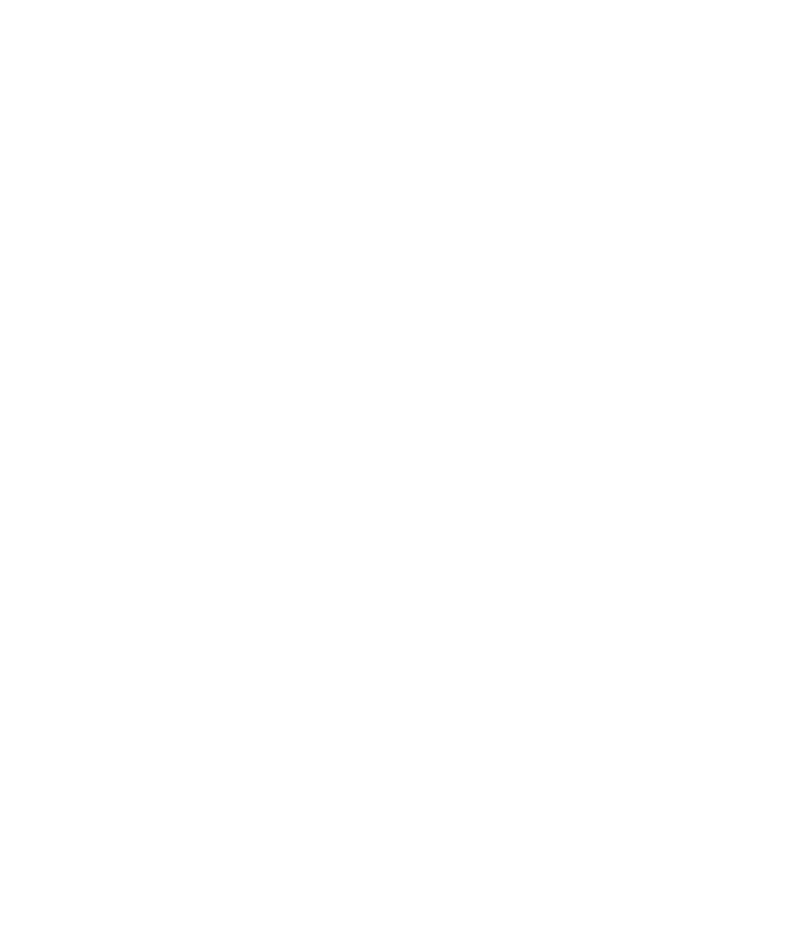
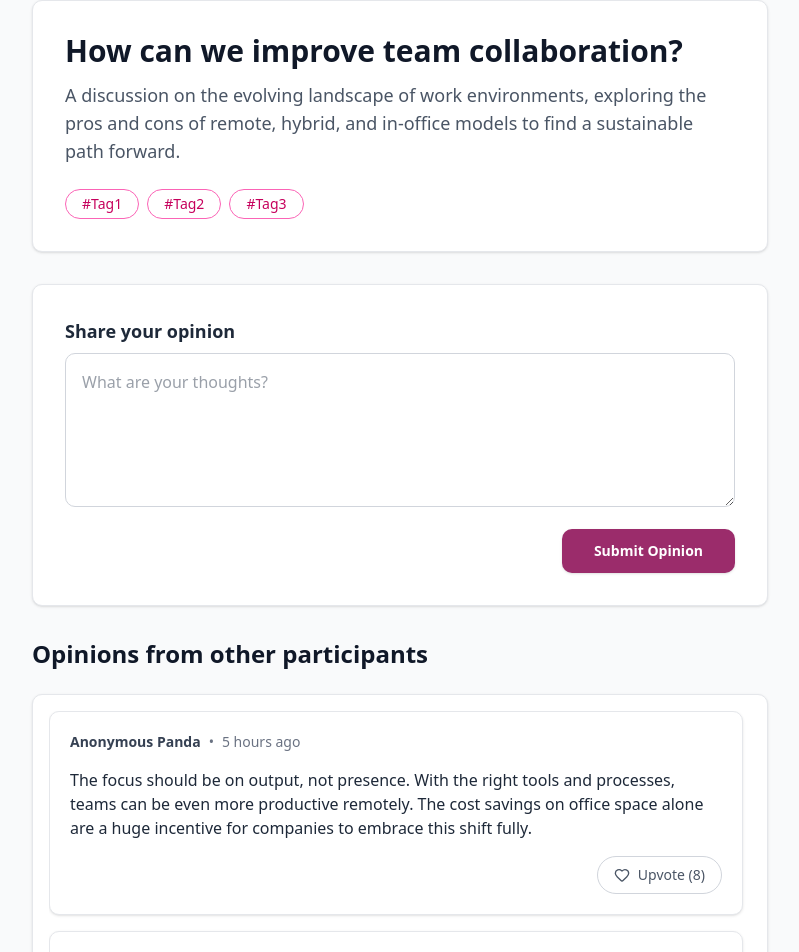
Before and after one commit to Philnue/baselhack_2025_the_loop, a Next.js app in the folder code/nextjs-frontend/: page /discussion/1 in a window 1280 px wide. Shown: the part 128-1080 px from the top of the page, without its empty margins (240-1039 px from the left). Before the commit the page ends 800 px from the top, so only its background shows below. Built offline with nearby package versions, Linux system fonts and the light colour scheme.

Commit message:
Added discussion page

```diff
--- a/code/nextjs-frontend/app/discussion/[slug]/page.tsx
+++ b/code/nextjs-frontend/app/discussion/[slug]/page.tsx
@@ -1,9 +1,163 @@
+'use client';
 
-export default async function Page({
-  params,
-}: {
-  params: Promise<{ slug: string }>
-}) {
-  const { slug } = await params
-  return <div>My Post: {slug}</div>
+import { useState } from 'react';
+import { Heart } from 'lucide-react';
+
+type Opinion = {
+  id: number;
+  author: string;
+  time: string;
+  text: string;
+  initialUpvotes: number;
+};
+
+const opinionsData: Opinion[] = [
+  {
+    id: 1,
+    author: 'Anonymous Panda',
+    time: '5 hours ago',
+    text: 'The focus should be on output, not presence. With the right tools and processes, teams can be even more productive remotely. The cost savings on office space alone are a huge incentive for companies to embrace this shift fully.',
+    initialUpvotes: 8,
+  },
+  {
+    id: 2,
+    author: 'Anonymous Bird',
+    time: '2 hours ago',
+    text: 'I believe a hybrid model is the most sustainable approach. It offers the flexibility employees desire while maintaining the collaborative benefits of in-person interaction. Forcing a full return to the office could lead to a significant loss of talent.',
+    initialUpvotes: 12,
+  },
+  {
+    id: 3,
+    author: 'Anonymous Pig',
+    time: '1 day ago',
+    text: "Full-time office work fosters a stronger company culture and allows for spontaneous collaboration that you just can't replicate over a video call. We should be encouraging people to come back to the office, not stay home.",
+    initialUpvotes: 8,
+  },
+];
+
+function Tag({ label }: { label: string }) {
+  return (
+    <span className="inline-block rounded-full border border-pink-400 px-4 py-1 text-sm font-medium text-pink-700">
+      {label}
+    </span>
+  );
 }
+
+function OpinionCard({ opinion }: { opinion: Opinion }) {
+  const [upvotes, setUpvotes] = useState(opinion.initialUpvotes);
+  const [isUpvoted, setIsUpvoted] = useState(false);
+
+  const handleUpvote = () => {
+    if (isUpvoted) {
+      setUpvotes(upvotes - 1);
+      setIsUpvoted(false);
+    } else {
+      setUpvotes(upvotes + 1);
+      setIsUpvoted(true);
+    }
+  };
+
+  return (
+    <div className="rounded-lg border border-gray-200 bg-white p-5 shadow-sm">
+      <div className="flex items-center gap-2 text-sm text-gray-500">
+        <span className="font-semibold text-gray-700">{opinion.author}</span>
+        <span>•</span>
+        <span>{opinion.time}</span>
+      </div>
+
+      <p className="my-4 text-base text-gray-800">{opinion.text}</p>
+
+      <div className="flex justify-end">
+        <button
+          onClick={handleUpvote}
+          className={`flex items-center gap-2 rounded-full border px-4 py-2 text-sm font-medium transition-colors
+            ${
+              isUpvoted
+                ? 'border-pink-300 bg-pink-50 text-pink-700'
+                : 'border-gray-300 text-gray-600 hover:bg-gray-100'
+            }
+          `}
+        >
+          <Heart
+            className="h-4 w-4"
+            fill={isUpvoted ? 'currentColor' : 'none'}
+          />
+          Upvote ({upvotes})
+        </button>
+      </div>
+    </div>
+  );
+}
+
+export default function DiscussionPage() {
+  const [newOpinion, setNewOpinion] = useState('');
+
+  const handleSubmit = (e: React.FormEvent) => {
+    e.preventDefault();
+    console.log('Submitting opinion:', newOpinion);
+    setNewOpinion('');
+  };
+
+  return (
+    <div className="min-h-screen bg-gray-50 py-12">
+      <div className="mx-auto max-w-3xl space-y-8 px-4">
+        <div className="rounded-lg border border-gray-200 bg-white p-8 shadow-sm">
+          <h1 className="mb-3 text-3xl font-bold text-gray-900">
+            How can we improve team collaboration?
+          </h1>
+          <p className="mb-6 text-lg text-gray-600">
+            A discussion on the evolving landscape of work environments,
+            exploring the pros and cons of remote, hybrid, and in-office models
+            to find a sustainable path forward.
+          </p>
+          <div className="flex gap-2">
+            <Tag label="#Tag1" />
+            <Tag label="#Tag2" />
+            <Tag label="#Tag3" />
+          </div>
+        </div>
+
+        <div className="rounded-lg border border-gray-200 bg-white p-8 shadow-sm">
+          <form onSubmit={handleSubmit}>
+            <label
+              htmlFor="opinion"
+              className="mb-2 block text-lg font-semibold text-gray-800"
+            >
+              Share your opinion
+            </label>
+            <textarea
+              id="opinion"
+              name="opinion"
+              rows={5}
+              className="w-full rounded-lg border border-gray-300 p-4 text-gray-700 focus:border-purple-500 focus:ring-2 focus:ring-purple-200"
+              placeholder="What are your thoughts?"
+              value={newOpinion}
+              onChange={(e) => setNewOpinion(e.target.value)}
+            />
+            <div className="mt-4 flex justify-end">
+              <button
+                type="submit"
+                className="rounded-lg bg-[#9B2C6B] px-8 py-3 text-sm font-semibold text-white shadow-sm transition-colors hover:bg-[#8A265F] focus:outline-none focus:ring-2 focus:ring-[#9B2C6B] focus:ring-offset-2"
+              >
+                Submit Opinion
+              </button>
+            </div>
+          </form>
+        </div>
+
+        <div>
+          <h2 className="mb-6 text-2xl font-semibold text-gray-900">
+            Opinions from other participants
+          </h2>
+          <div className="space-y-4 rounded-lg border border-gray-200 bg-white p-4 shadow-sm">
+            <div className="flex max-h-96 flex-col gap-4 overflow-y-auto pr-2">
+              {opinionsData.map((opinion) => (
+                <OpinionCard key={opinion.id} opinion={opinion} />
+              ))}
+            </div>
+          </div>
+        </div>
+      </div>
+    </div>
+  );
+}
```
